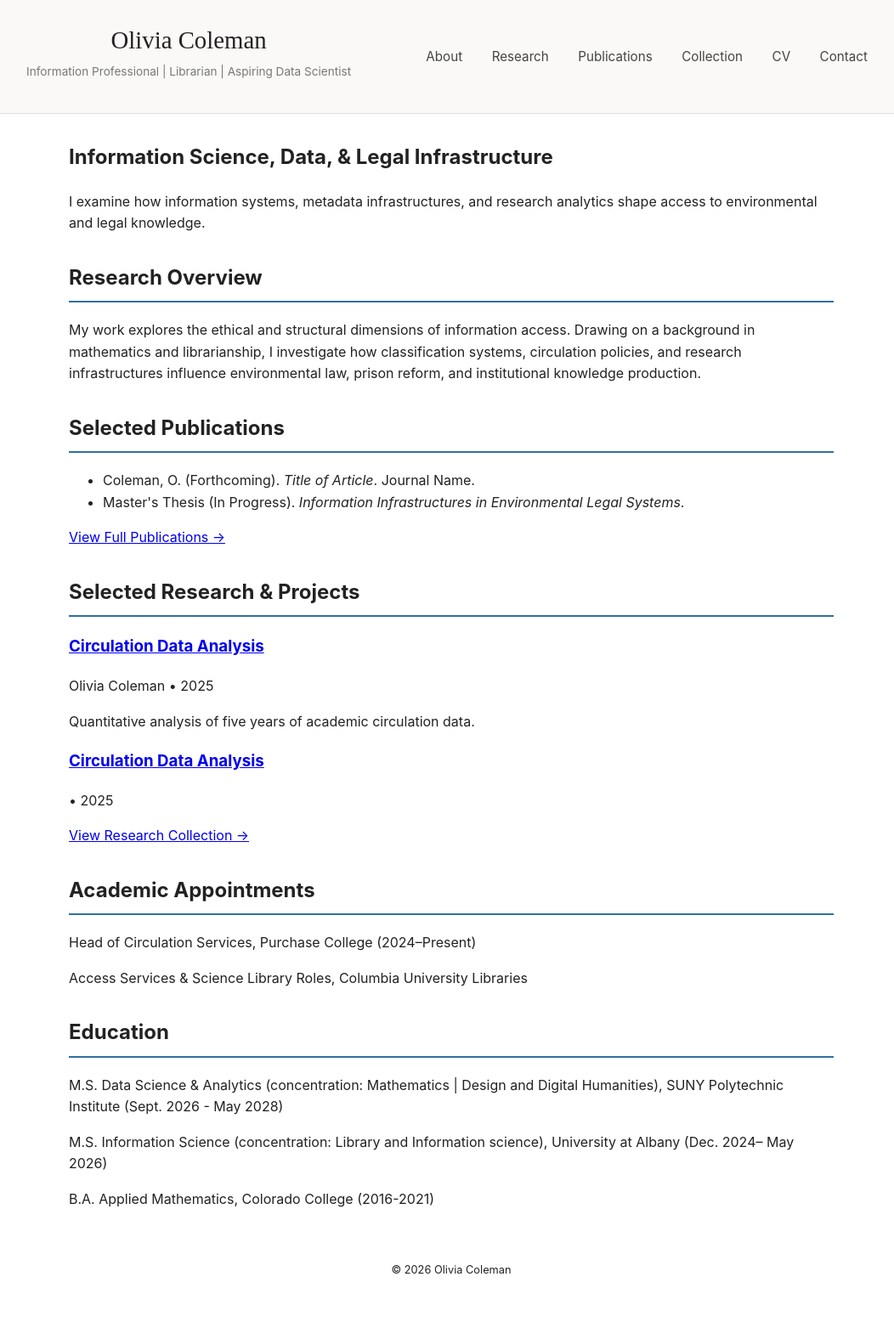
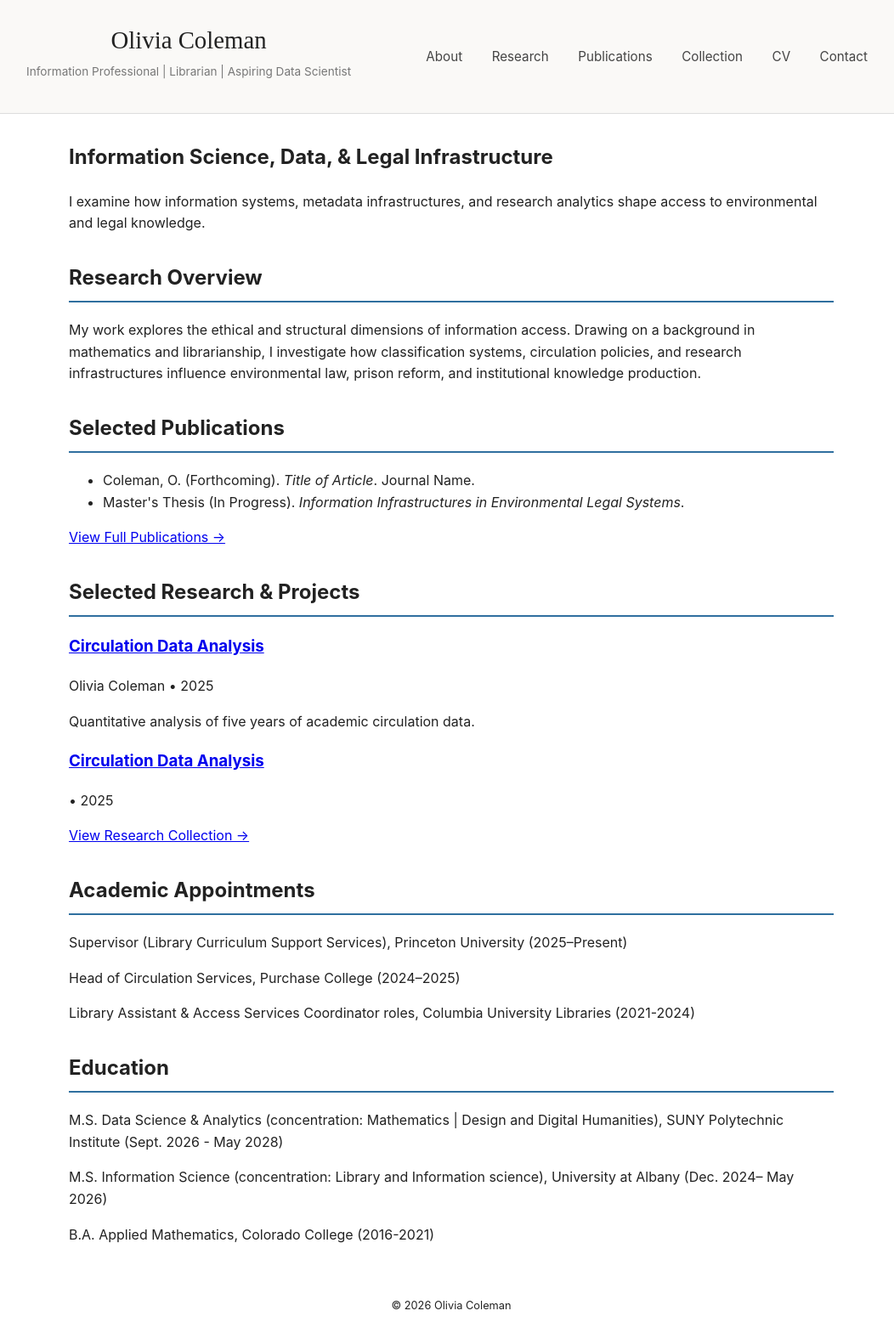
Before and after one commit to caivilo/caivilo.github.io, a Jekyll site: the page built from index.md, in a window 1280 px wide. Shown: the whole page at 85% size, without its empty margins (109-1161 px from the left). Built offline with Jekyll 4.4.1, drawn with Linux system fonts in a browser that asks for light colours; before the commit the page ends 1535 px from its top, so only the background shows below that.

Commit message:
Update index.md

```diff
--- a/index.md
+++ b/index.md
@@ -56,10 +56,13 @@ title: Home
 <section>
   <h2>Academic Appointments</h2>
   <p>
-    Head of Circulation Services, Purchase College (2024–Present)
+    Supervisor (Library Curriculum Support Services), Princeton University (2025–Present)
   </p>
   <p>
-    Access Services & Science Library Roles, Columbia University Libraries
+    Head of Circulation Services, Purchase College (2024–2025)
+  </p>
+  <p>
+    Library Assistant & Access Services Coordinator roles, Columbia University Libraries (2021-2024)
   </p>
 </section>
 
```
